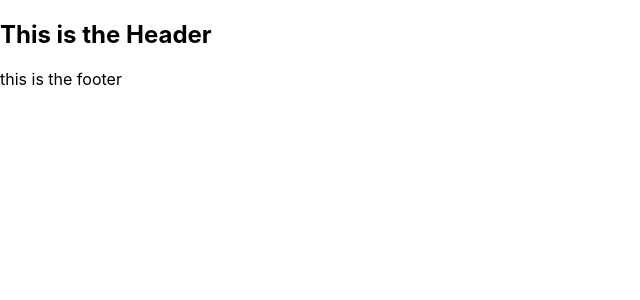
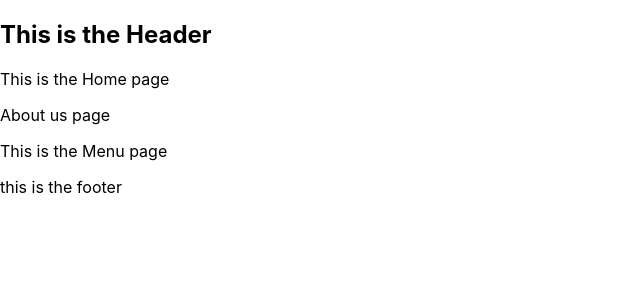
Before and after one commit to Jadashi97/Mama-s-Restaurant, a React (Create React App) app: page / in a window 1280 px wide. Shown: the top 300 px of the page, without its empty margins (0-640 px from the left). Built offline with nearby package versions, Linux system fonts and the light colour scheme.

Commit message:
add more pages to mama's restaurant

```diff
--- a/src/App.js
+++ b/src/App.js
@@ -1,11 +1,18 @@
 import './App.css';
 import Header from './components/Header';
 import Footer from './components/Footer';
+import Home from './components/Home';
+import About from './components/About';
+import Menu from './components/Menu';
+
 
 function App() {
   return (
     <div>
       <Header/>
+      <Home/>
+      <About/>
+      <Menu/>
       <Footer/>
     </div>
   );
--- /dev/null
+++ b/src/components/About.jsx
@@ -0,0 +1,11 @@
+import React from 'react'
+
+const About = () => {
+  return (
+    <div>
+      <p>About us page</p>
+    </div>
+  )
+}
+
+export default About;
--- /dev/null
+++ b/src/components/Home.jsx
@@ -0,0 +1,11 @@
+import React from 'react'
+
+const Home = () => {
+  return (
+    <div>
+      <p>This is the Home page</p>
+    </div>
+  )
+}
+
+export default Home;
--- /dev/null
+++ b/src/components/Menu.jsx
@@ -0,0 +1,11 @@
+import React from 'react'
+
+const Menu = () => {
+  return (
+    <div>
+      <p>This is the Menu page</p>
+    </div>
+  )
+}
+
+export default Menu;
```
